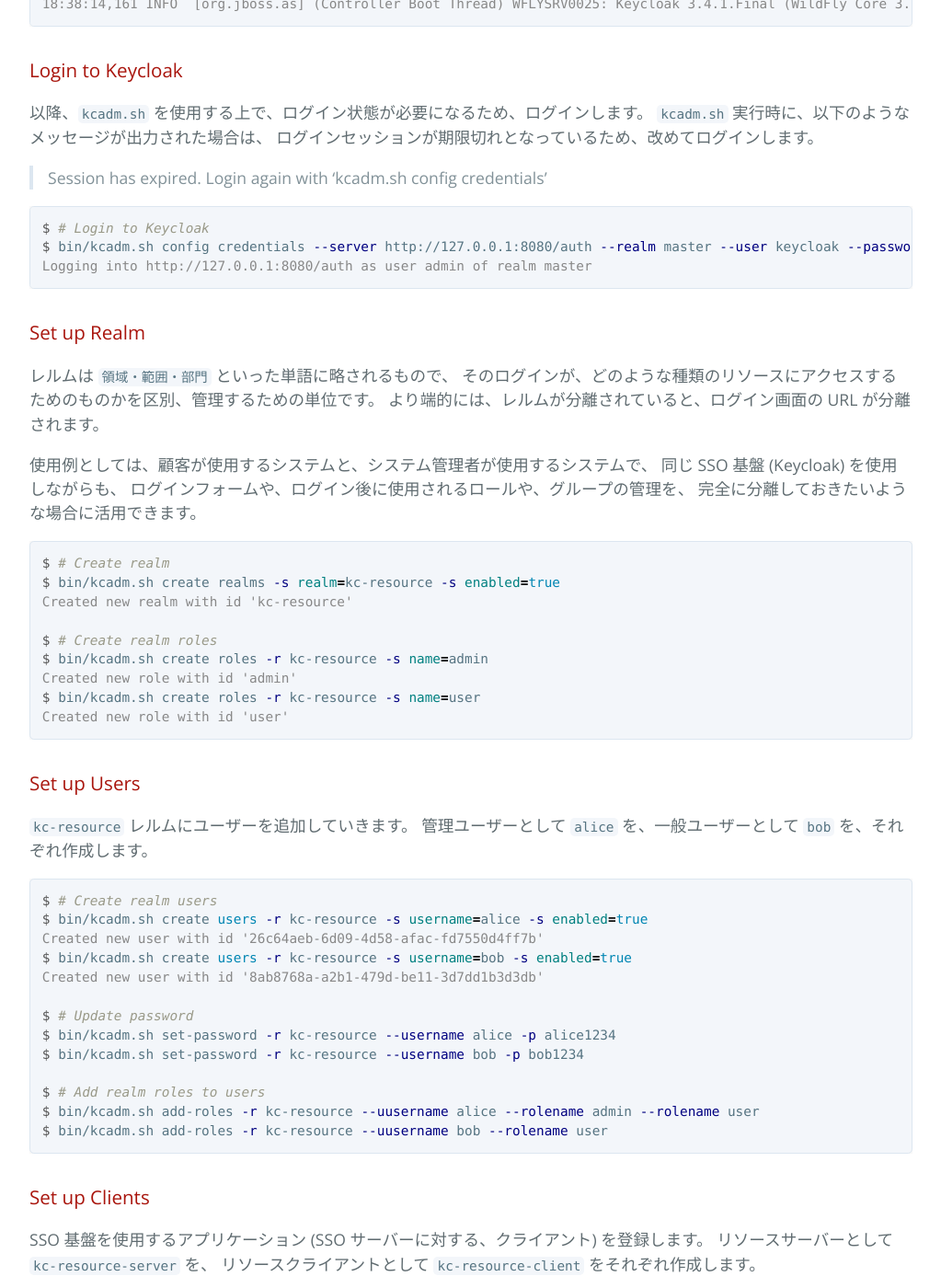
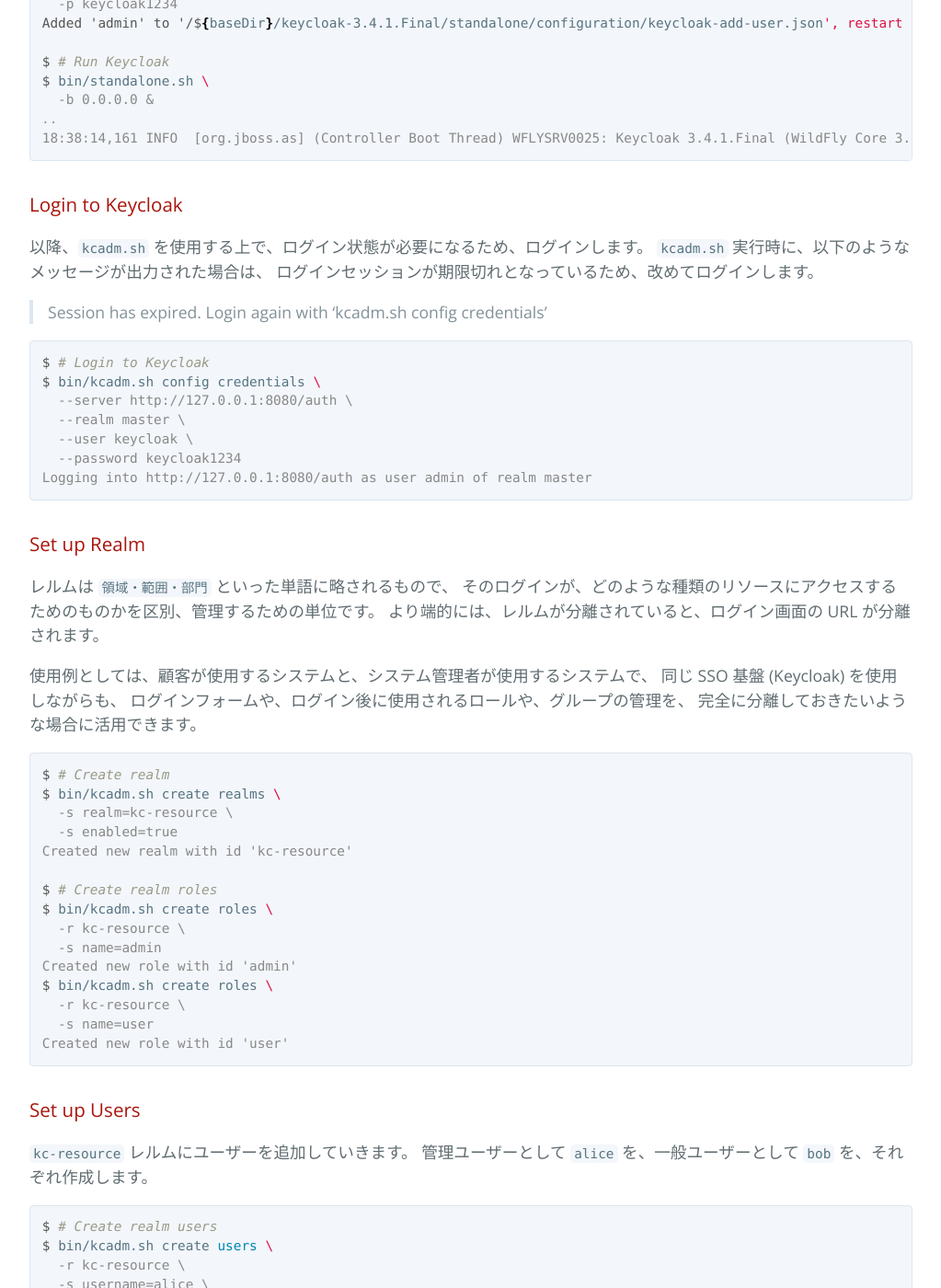
Before and after one commit to yo1000/blog.yo1000.com, a Jekyll site: the page built from _posts/2017-12-18-keycloak-demo.md, in a window 1280 px wide and 1400 px high, scrolled down 2488 px. Shown: the whole window at 92% size, without its empty margins (224-1247 px from the left). Built offline with Jekyll 4.4.1, drawn with Linux system fonts in a browser that asks for light colours; our own code applies the rules of GitHub Pages for plain Markdown files; some of the changed text lies outside the part shown.

Commit message:
Update 2017-12-18-keycloak-demo.md

````diff
--- a/_posts/2017-12-18-keycloak-demo.md
+++ b/_posts/2017-12-18-keycloak-demo.md
@@ -66,7 +66,8 @@
 
 ```console
 $ cd ${BASE_DIR}
-$ curl https://downloads.jboss.org/keycloak/3.4.1.Final/keycloak-3.4.1.Final.tar.gz | tar -zxvf -
+$ curl https://downloads.jboss.org/keycloak/3.4.1.Final/keycloak-3.4.1.Final.tar.gz \
+  | tar -zxvf -
 $ cd keycloak-3.4.1.Final
 ```
 
@@ -82,16 +83,22 @@
 
 ```console
 $ # Add admin user for WildFly Management Console
-$ bin/add-user.sh -u wildfly -p wildfly1234
+$ bin/add-user.sh \
+  -u wildfly \
+  -p wildfly1234
 Added user 'wildfly' to file '/${baseDir}/keycloak-3.4.1.Final/standalone/configuration/mgmt-users.properties'
 Added user 'wildfly' to file '/${baseDir}/keycloak-3.4.1.Final/domain/configuration/mgmt-users.properties'
 
 $ # Add admin user for Keycloak Admin Console
-$ bin/add-user-keycloak.sh -r master -u keycloak -p keycloak1234
+$ bin/add-user-keycloak.sh \
+  -r master \
+  -u keycloak \
+  -p keycloak1234
 Added 'admin' to '/${baseDir}/keycloak-3.4.1.Final/standalone/configuration/keycloak-add-user.json', restart server to load user
 
 $ # Run Keycloak
-$ bin/standalone.sh -b 0.0.0.0 &
+$ bin/standalone.sh \
+  -b 0.0.0.0 &
 ..
 18:38:14,161 INFO  [org.jboss.as] (Controller Boot Thread) WFLYSRV0025: Keycloak 3.4.1.Final (WildFly Core 3.0.8.Final) started in 61427ms - Started 545 of 881 services (604 services are lazy, passive or on-demand)
 ```
@@ -105,7 +112,11 @@
 
 ```console
 $ # Login to Keycloak
-$ bin/kcadm.sh config credentials --server http://127.0.0.1:8080/auth --realm master --user keycloak --password keycloak1234
+$ bin/kcadm.sh config credentials \
+  --server http://127.0.0.1:8080/auth \
+  --realm master \
+  --user keycloak \
+  --password keycloak1234
 Logging into http://127.0.0.1:8080/auth as user admin of realm master
 ```
 
@@ -121,13 +132,19 @@
 
 ```console
 $ # Create realm
-$ bin/kcadm.sh create realms -s realm=kc-resource -s enabled=true
+$ bin/kcadm.sh create realms \
+  -s realm=kc-resource \
+  -s enabled=true
 Created new realm with id 'kc-resource'
 
 $ # Create realm roles
-$ bin/kcadm.sh create roles -r kc-resource -s name=admin
+$ bin/kcadm.sh create roles \
+  -r kc-resource \
+  -s name=admin
 Created new role with id 'admin'
-$ bin/kcadm.sh create roles -r kc-resource -s name=user
+$ bin/kcadm.sh create roles \
+  -r kc-resource \
+  -s name=user
 Created new role with id 'user'
 ```
 
@@ -137,18 +154,37 @@
 
 ```console
 $ # Create realm users
-$ bin/kcadm.sh create users -r kc-resource -s username=alice -s enabled=true
+$ bin/kcadm.sh create users \
+  -r kc-resource \
+  -s username=alice \
+  -s enabled=true
 Created new user with id '26c64aeb-6d09-4d58-afac-fd7550d4ff7b'
-$ bin/kcadm.sh create users -r kc-resource -s username=bob -s enabled=true
+$ bin/kcadm.sh create users \
+  -r kc-resource \
+  -s username=bob \
+  -s enabled=true
 Created new user with id '8ab8768a-a2b1-479d-be11-3d7dd1b3d3db'
 
 $ # Update password
-$ bin/kcadm.sh set-password -r kc-resource --username alice -p alice1234
-$ bin/kcadm.sh set-password -r kc-resource --username bob -p bob1234
+$ bin/kcadm.sh set-password \
+  -r kc-resource \
+  --username alice \
+  -p alice1234
+$ bin/kcadm.sh set-password \
+  -r kc-resource \
+  --username bob \
+  -p bob1234
 
 $ # Add realm roles to users
-$ bin/kcadm.sh add-roles -r kc-resource --uusername alice --rolename admin --rolename user
-$ bin/kcadm.sh add-roles -r kc-resource --uusername bob --rolename user
+$ bin/kcadm.sh add-roles \
+  -r kc-resource \
+  --uusername alice \
+  --rolename admin \
+  --rolename user
+$ bin/kcadm.sh add-roles \
+  -r kc-resource \
+  --uusername bob \
+  --rolename user
 ```
 
 ### Set up Clients
@@ -162,11 +198,13 @@
 
 ```console
 $ # Add realm client for Resource server
-$ RES_SRV_ID=`bin/kcadm.sh create clients -r kc-resource -s clientId=kc-resource-server -s bearerOnly=true -i`; echo $RES_SRV_ID
+$ RES_SRV_ID=`bin/kcadm.sh create clients -r kc-resource -s clientId=kc-resource-server -s bearerOnly=true -i`; \
+  echo $RES_SRV_ID
 58f8a1ad-a409-4f22-9bb8-de10f9ca5365
 
 $ # Add realm client for Resource client
-$ RES_CLI_ID=`bin/kcadm.sh create clients -r kc-resource -s clientId=kc-resource-client -s 'redirectUris=["http://localhost:28080/*"]' -i`; echo $RES_CLI_ID
+$ RES_CLI_ID=`bin/kcadm.sh create clients -r kc-resource -s clientId=kc-resource-client -s 'redirectUris=["http://localhost:28080/*"]' -i`; \
+  echo $RES_CLI_ID
 373d1ce7-19c2-4a40-b1a3-deb3e4a02c83
 ```
 
````
